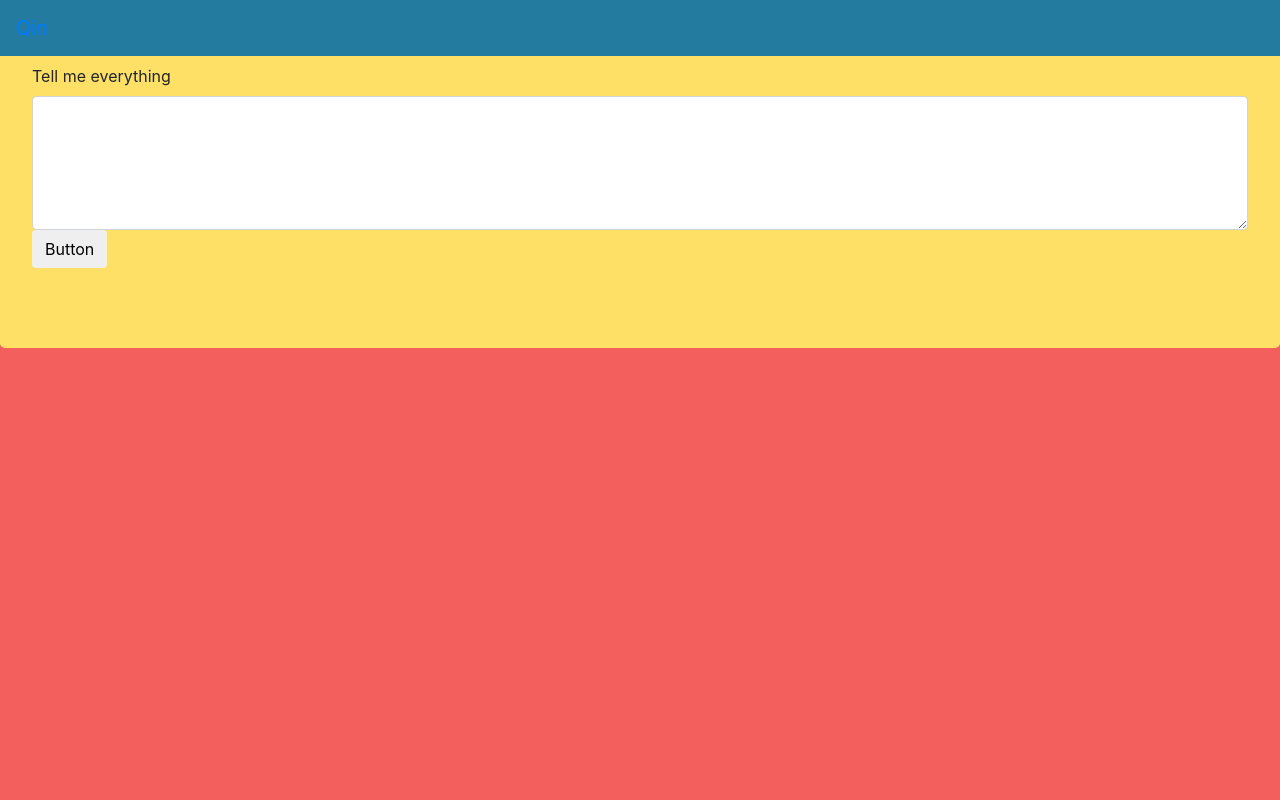
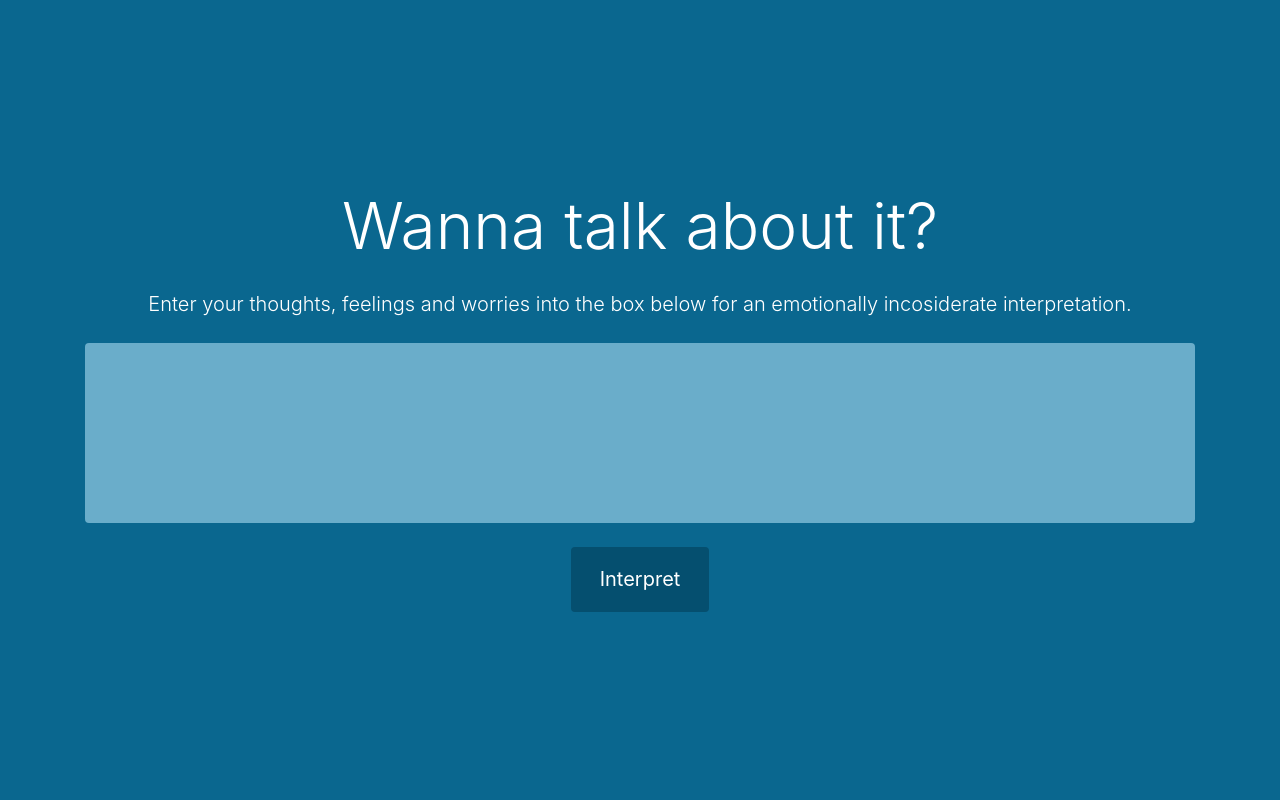
Before and after one commit to MatthewHird/qin, a Flask app: page / in a window 1280 px wide. Run offline with Flask 2, Linux system fonts and the light colour scheme; some libraries are stand-ins or nearby versions.

Commit message:
Bunch of Bootstrap design

```diff
--- a/static/css/base.css
+++ b/static/css/base.css
@@ -1,16 +1,60 @@
-#qin-head-nav {
-	background-color: #247BA0;
-	color: black;
+#tk-header {
+	font-size: 4rem;
 }
 
-#qin-entry {
-	background-color: #FFE066;
+#tk-entry-box {
+	background-color: #6AADCA;
+	outline: none;
+	border: none;
+	margin-left: auto;
+	margin-right: auto;
+	display: block;
 }
 
-#qin-entry-box {
-	background-color: #FFE78A;
+#interpret-btn {
+	background-color: #054F6F;
+	text-decoration: none;
+	padding: 1.5% 2.5%;
+	text-align: center;
+	display: inline-block;
+	font-size: 1.25rem;
+	color: #fff;
+}
+
+.site-wrapper {
+	display: table;
+	width: 100%;
+	height: 100%;
+	min-height: 100%;
+}
+
+.site-wrapper-inner {
+	display: table-cell;
+	vertical-align: middle;
+	margin-right: auto;
+	margin-left: auto;
+}
+
+.lead {
+	margin: 1.5rem;
+}
+
+html, body {
+	background-color: #0A678F;
+	height: 100%;
+	text-align: center;
 }
 
 body {
-	background-color: #F25F5C;
+	color: #fff;
 }
+
+textarea {
+	outline: none;
+	resize: none;
+	color: #fff;
+}
+
+input {
+	color: #fff;
+}
--- a/templates/index.html
+++ b/templates/index.html
@@ -11,25 +11,18 @@
         integrity="sha384-Gn5384xqQ1aoWXA+058RXPxPg6fy4IWvTNh0E263XmFcJlSAwiGgFAW/dAiS6JXm"
         crossorigin="anonymous">
     <link rel="stylesheet" href="/static/css/base.css">
-    <title>Qin.io</title>
+    <title>Intuit</title>
 </head>
 <body>
-    <!-- Navigation bar -->
-    <nav class="navbar fixed-top" id="qin-head-nav">
-        <a class="navbar-brand" href="#">Qin</a>
-    </nav>
-
-    <!-- Content box-->
-    <div class="jumbotron" id="qin-entry">
-        <div class="form-group">
-            <label for="exampleFormControlTextarea1">Tell me everything</label>
-            <textarea class="form-control" id="exampleFormControlTextarea1 qin-entry-box" rows="5"></textarea>
-            <button class="btn" type="submit">Button</button>
+    <div class="site-wrapper container">
+        <div class="site-wrapper-inner">
+            <h1 class="lead text-center text-monospace" id="tk-header">Wanna talk about it?</h1>
+            <p class="lead text-center text-monospace">Enter your thoughts, feelings and worries into the box below for an emotionally incosiderate interpretation.</p>
+            <textarea class="form-control" id="tk-entry-box" rows="7"></textarea>
+            <button class="lead btn btn-lrg" id="interpret-btn">Interpret</button>
+            <!-- Content box-->
         </div>
     </div>
-
-    <!-- Optional JavaScript -->
-
 
     <!-- jQuery first, then Popper.js, then Bootstrap JS -->
     <script src="https://code.jquery.com/jquery-3.2.1.slim.min.js"
```
